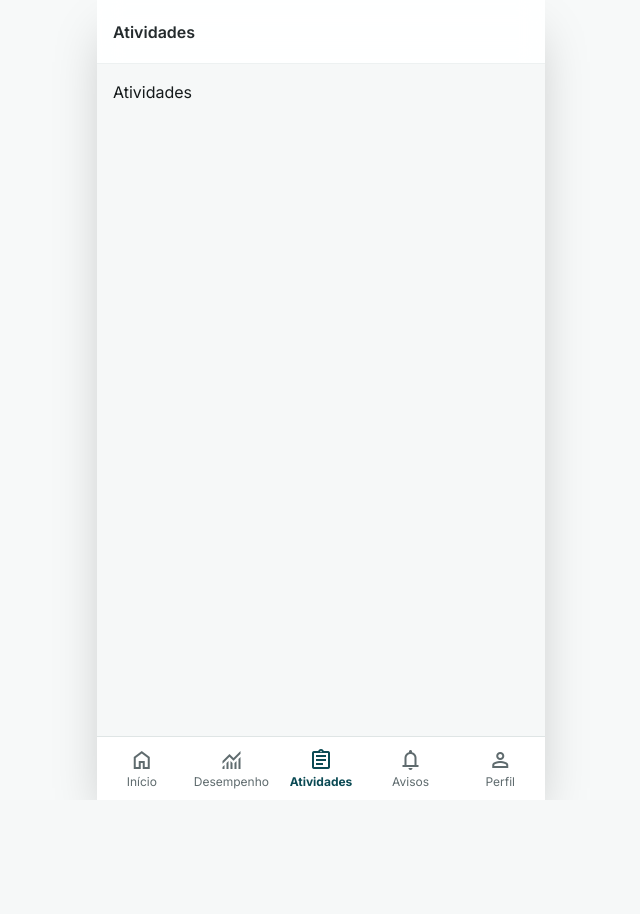
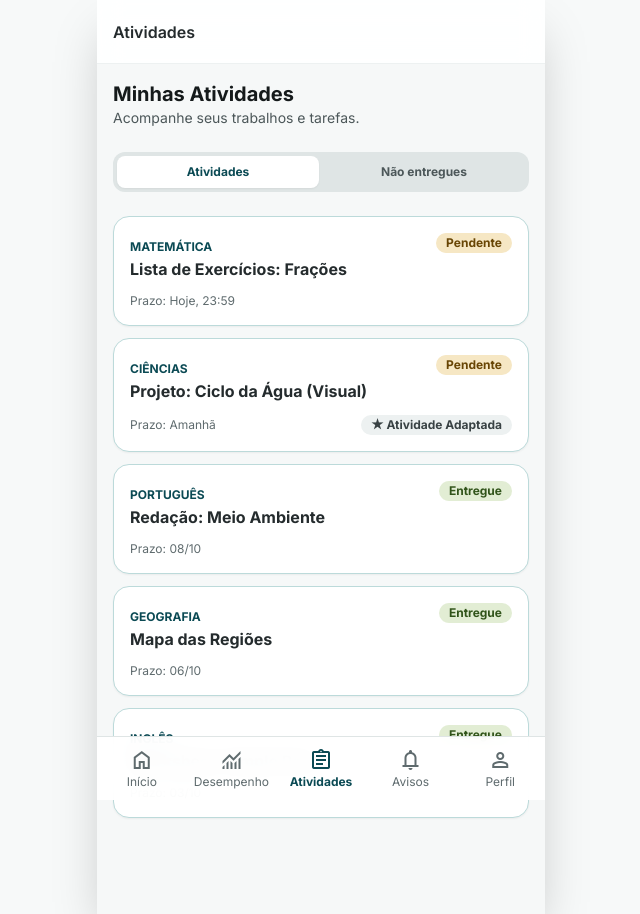
Before and after one commit to pi-labs-group/intera-app, a Next.js app: page /activities in a window 1280 px wide. Shown: the whole page, without its empty margins (319-959 px from the left). Before the commit the page ends 800 px from the top, so only its background shows below. Built offline with nearby package versions, Linux system fonts and the light colour scheme.

Commit message:
feat: activities screen

```diff
--- a/src/app/(app)/activities/page.tsx
+++ b/src/app/(app)/activities/page.tsx
@@ -1,3 +1,118 @@
+import { PageHeading } from "@/components/ui/page-heading";
+import { Tabs } from "@/components/ui/tabs";
+import { TaskItem } from "@/components/ui/task-item";
+
+type Task = React.ComponentProps<typeof TaskItem>;
+
+// TODO (fase E): substituir por dados reais
+const TASKS: Task[] = [
+  {
+    subject: "Matemática",
+    title: "Lista de Exercícios: Frações",
+    status: "pendente",
+    dueLabel: "Hoje, 23:59",
+  },
+  {
+    subject: "Ciências",
+    title: "Projeto: Ciclo da Água (Visual)",
+    status: "pendente",
+    dueLabel: "Amanhã",
+    isAdapted: true,
+  },
+  {
+    subject: "Português",
+    title: "Redação: Meio Ambiente",
+    status: "entregue",
+    dueLabel: "08/10",
+  },
+  {
+    subject: "Geografia",
+    title: "Mapa das Regiões",
+    status: "entregue",
+    dueLabel: "06/10",
+  },
+  {
+    subject: "Inglês",
+    title: "Worksheet: Simple Past",
+    status: "entregue",
+    dueLabel: "03/10",
+  },
+  {
+    subject: "História",
+    title: "Resumo do capítulo 5",
+    status: "atrasada",
+    dueLabel: "Ontem",
+  },
+  {
+    subject: "Artes",
+    title: "Releitura de obra modernista",
+    status: "atrasada",
+    dueLabel: "02/10",
+  },
+];
+
+// Atrasadas ficam só em "Não entregues"; em "Atividades", pendentes antes das entregues.
+const ACTIVE_TASKS = [
+  ...TASKS.filter((task) => task.status === "pendente"),
+  ...TASKS.filter((task) => task.status === "entregue"),
+];
+const OVERDUE_TASKS = TASKS.filter((task) => task.status === "atrasada");
+
+function TaskList({
+  tasks,
+  emptyMessage,
+}: {
+  tasks: Task[];
+  emptyMessage: string;
+}) {
+  if (tasks.length === 0) {
+    return (
+      <p className="text-center text-sm text-neutral-500">{emptyMessage}</p>
+    );
+  }
+  return (
+    <ul className="space-y-3">
+      {tasks.map((task) => (
+        <li key={task.title}>
+          <TaskItem {...task} />
+        </li>
+      ))}
+    </ul>
+  );
+}
+
 export default function ActivitiesPage() {
-  return <h1>Atividades</h1>;
+  return (
+    <div className="space-y-6">
+      <PageHeading
+        title="Minhas Atividades"
+        subtitle="Acompanhe seus trabalhos e tarefas."
+      />
+      <Tabs
+        ariaLabel="Situação das atividades"
+        tabs={[
+          {
+            id: "activities",
+            label: "Atividades",
+            content: (
+              <TaskList
+                tasks={ACTIVE_TASKS}
+                emptyMessage="Nenhuma atividade no momento."
+              />
+            ),
+          },
+          {
+            id: "overdue",
+            label: "Não entregues",
+            content: (
+              <TaskList
+                tasks={OVERDUE_TASKS}
+                emptyMessage="Nenhuma atividade atrasada."
+              />
+            ),
+          },
+        ]}
+      />
+    </div>
+  );
 }
--- a/src/components/ui/card.tsx
+++ b/src/components/ui/card.tsx
@@ -1,9 +1,21 @@
 import Link from "next/link";
+
+export type CardTone = "default" | "brand";
+
+const TONE_CLASSES: Record<CardTone, string> = {
+  default: "border-neutral-100 bg-surface",
+  brand: "border-primary-border bg-surface",
+};
 
 type CardProps = {
   children: React.ReactNode;
   /** Classes extras do conteúdo (layout interno: flex, gap, espaçamento). */
   className?: string;
+  /**
+   * Fundo e borda. `brand` (fundo `surface`, borda `primary-border`) é o modelo
+   * uniforme dos cards de atividade.
+   */
+  tone?: CardTone;
   /** Quando presente, o card inteiro vira um link de navegação. */
   href?: string;
   /** Nome acessível do link, para quando o texto visível não basta. */
@@ -14,10 +26,16 @@ type CardProps = {
  * Superfície base dos blocos de conteúdo. Com `href`, o card é envolvido por um
  * `next/link` real (nunca `div` com onClick), com anel de foco da marca.
  */
-export function Card({ children, className = "", href, ariaLabel }: CardProps) {
+export function Card({
+  children,
+  className = "",
+  tone = "default",
+  href,
+  ariaLabel,
+}: CardProps) {
   const card = (
     <div
-      className={`rounded-2xl border border-neutral-100 bg-surface p-4 shadow-xs ${className}`}
+      className={`rounded-2xl border p-4 shadow-xs ${TONE_CLASSES[tone]} ${className}`}
     >
       {children}
     </div>
--- /dev/null
+++ b/src/components/ui/tabs.tsx
@@ -0,0 +1,95 @@
+"use client";
+
+import { useId, useRef, useState } from "react";
+
+export type TabItem = {
+  id: string;
+  label: string;
+  /** Conteúdo do painel; pode vir já renderizado de um Server Component. */
+  content: React.ReactNode;
+};
+
+type TabsProps = {
+  tabs: TabItem[];
+  /** Nome acessível do grupo de abas. */
+  ariaLabel: string;
+};
+
+/**
+ * Controle segmentado acessível (padrão WAI-ARIA Tabs). Só a aba ativa entra na
+ * ordem do Tab; setas esquerda/direita, Home e End trocam de aba e movem o foco.
+ * Só o painel ativo é renderizado.
+ */
+export function Tabs({ tabs, ariaLabel }: TabsProps) {
+  const [activeIndex, setActiveIndex] = useState(0);
+  const tabRefs = useRef<(HTMLButtonElement | null)[]>([]);
+  const baseId = useId();
+  const activeTab = tabs[activeIndex];
+
+  function selectTab(index: number) {
+    setActiveIndex(index);
+    tabRefs.current[index]?.focus();
+  }
+
+  function handleKeyDown(event: React.KeyboardEvent) {
+    const last = tabs.length - 1;
+    const next: Record<string, number> = {
+      ArrowRight: activeIndex === last ? 0 : activeIndex + 1,
+      ArrowLeft: activeIndex === 0 ? last : activeIndex - 1,
+      Home: 0,
+      End: last,
+    };
+    const target = next[event.key];
+    if (target === undefined) return;
+    event.preventDefault();
+    selectTab(target);
+  }
+
+  return (
+    <div className="space-y-6">
+      <div
+        role="tablist"
+        aria-label={ariaLabel}
+        onKeyDown={handleKeyDown}
+        className="flex gap-1 rounded-xl bg-neutral-200 p-1"
+      >
+        {tabs.map((tab, index) => {
+          const isActive = index === activeIndex;
+          return (
+            <button
+              key={tab.id}
+              ref={(element) => {
+                tabRefs.current[index] = element;
+              }}
+              type="button"
+              role="tab"
+              id={`${baseId}-tab-${tab.id}`}
+              aria-selected={isActive}
+              aria-controls={`${baseId}-panel-${tab.id}`}
+              tabIndex={isActive ? 0 : -1}
+              onClick={() => setActiveIndex(index)}
+              className={`flex-1 rounded-lg py-2 text-xs font-bold focus-visible:outline-2 focus-visible:outline-primary ${
+                isActive
+                  ? "bg-surface text-primary shadow-xs"
+                  : "text-neutral-600"
+              }`}
+            >
+              {tab.label}
+            </button>
+          );
+        })}
+      </div>
+      {activeTab && (
+        <div
+          role="tabpanel"
+          id={`${baseId}-panel-${activeTab.id}`}
+          aria-labelledby={`${baseId}-tab-${activeTab.id}`}
+          tabIndex={0}
+          className="rounded-2xl focus-visible:outline-2 focus-visible:outline-offset-2 focus-visible:outline-primary"
+        >
+          {activeTab.content}
+        </div>
+      )}
+    </div>
+  );
+}
--- /dev/null
+++ b/src/components/ui/task-item.tsx
@@ -0,0 +1,62 @@
+import { Badge, type BadgeVariant } from "./badge";
+import { Card } from "./card";
+
+export type TaskStatus = "pendente" | "atrasada" | "entregue";
+
+const STATUS_BADGE: Record<
+  TaskStatus,
+  { variant: BadgeVariant; label: string }
+> = {
+  pendente: { variant: "warning", label: "Pendente" },
+  atrasada: { variant: "danger", label: "Atrasada" },
+  entregue: { variant: "success", label: "Entregue" },
+};
+
+type TaskItemProps = {
+  subject: string;
+  title: string;
+  status: TaskStatus;
+  /** Prazo já formatado para exibição (ex.: "Hoje, 23:59"). */
+  dueLabel: string;
+  /**
+   * Atividade adaptada (acessibilidade/inclusão). É uma característica, não um
+   * estado, por isso a tag é neutra e não usa cor semântica.
+   */
+  isAdapted?: boolean;
+};
+
+/**
+ * Card de atividade no modelo uniforme da marca: disciplina, título, badge de
+ * estado, prazo e, se for o caso, a tag de atividade adaptada.
+ */
+export function TaskItem({
+  subject,
+  title,
+  status,
+  dueLabel,
+  isAdapted = false,
+}: TaskItemProps) {
+  const badge = STATUS_BADGE[status];
+
+  return (
+    <Card tone="brand" className="space-y-3">
+      <div className="flex items-start justify-between gap-3">
+        <div>
+          <span className="text-xs font-bold text-primary uppercase">
+            {subject}
+          </span>
+          <h2 className="text-base font-bold text-neutral-800">{title}</h2>
+        </div>
+        <Badge variant={badge.variant}>{badge.label}</Badge>
+      </div>
+      <div className="flex items-center justify-between text-xs">
+        <span className="text-neutral-500">Prazo: {dueLabel}</span>
+        {isAdapted && (
+          <Badge variant="neutral">
+            <span aria-hidden="true">★ </span>Atividade Adaptada
+          </Badge>
+        )}
+      </div>
+    </Card>
+  );
+}
```
